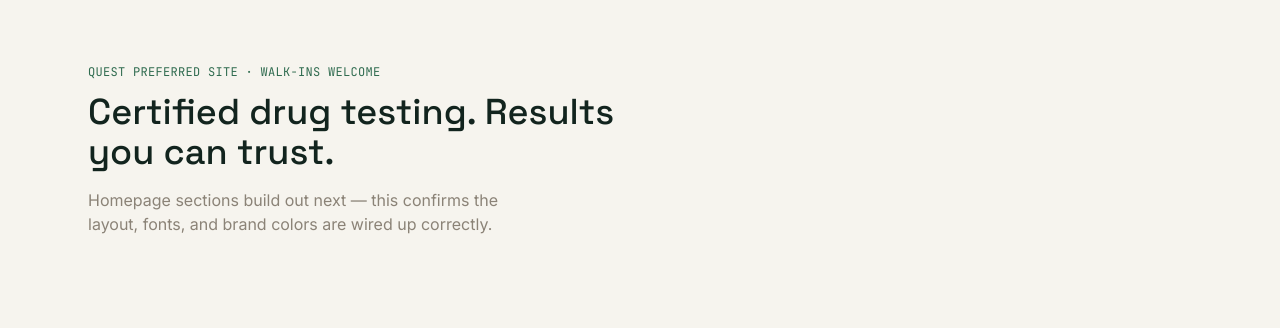
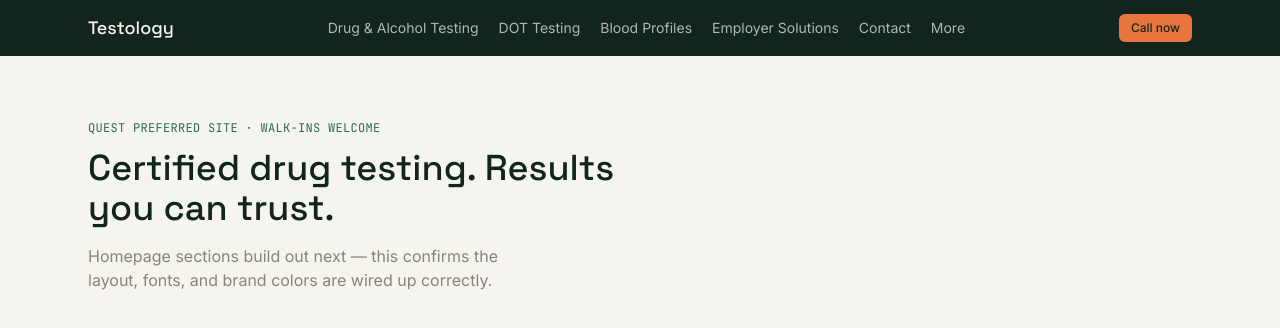
Before and after one commit to OmkarVaity/Testology-website, a Next.js app: page / in a window 1280 px wide. Shown: the top 328 px of the page. Built offline with nearby package versions, Linux system fonts and the light colour scheme.

Commit message:
feat: add Header with grouped nav and dropdown menus

```diff
--- a/app/layout.tsx
+++ b/app/layout.tsx
@@ -1,6 +1,7 @@
 import type { Metadata } from "next";
 import { Space_Grotesk, Inter, JetBrains_Mono } from "next/font/google";
 import "./globals.css";
+import { Header } from "@/components/layout/Header";
 
 const spaceGrotesk = Space_Grotesk({
   subsets: ["latin"],
@@ -34,7 +35,10 @@ export default function RootLayout({
       <body
         className={`${spaceGrotesk.variable} ${inter.variable} ${jetbrainsMono.variable} antialiased`}
       >
-        {children}
+        <body className={`${spaceGrotesk.variable} ${inter.variable} ${jetbrainsMono.variable} antialiased`}>
+          <Header />
+          {children}
+        </body>
       </body>
     </html>
   );
--- /dev/null
+++ b/components/layout/Header.tsx
@@ -0,0 +1,79 @@
+"use client";
+
+import { useState } from "react";
+import Link from "next/link";
+import { siteConfig } from "@/content/site-config";
+
+export function Header() {
+  const [openMenu, setOpenMenu] = useState<string | null>(null);
+
+  return (
+    <header className="sticky top-0 z-50 bg-ink">
+      <div className="mx-auto flex max-w-6xl items-center justify-between px-6 py-3.5">
+        <Link href="/" className="font-display text-lg font-medium text-bone">
+          Testology
+        </Link>
+
+        <nav className="hidden items-center gap-5 text-sm text-bone/70 lg:flex">
+          {siteConfig.primaryNav.map((item) =>
+            item.children ? (
+              <div
+                key={item.href}
+                className="relative"
+                onMouseEnter={() => setOpenMenu(item.label)}
+                onMouseLeave={() => setOpenMenu(null)}
+              >
+                <button className="transition hover:text-bone">{item.label}</button>
+                {openMenu === item.label && (
+                  <div className="absolute left-0 top-full min-w-52 rounded-md border border-bone/10 bg-ink py-2 shadow-lg">
+                    {item.children.map((child) => (
+                      <Link
+                        key={child.href}
+                        href={child.href}
+                        className="block px-4 py-2 text-sm text-bone/70 transition hover:bg-bone/5 hover:text-bone"
+                      >
+                        {child.label}
+                      </Link>
+                    ))}
+                  </div>
+                )}
+              </div>
+            ) : (
+              <Link key={item.href} href={item.href} className="transition hover:text-bone">
+                {item.label}
+              </Link>
+            ),
+          )}
+
+          <div
+            className="relative"
+            onMouseEnter={() => setOpenMenu("more")}
+            onMouseLeave={() => setOpenMenu(null)}
+          >
+            <button className="transition hover:text-bone">More</button>
+            {openMenu === "more" && (
+              <div className="absolute right-0 top-full min-w-56 rounded-md border border-bone/10 bg-ink py-2 shadow-lg">
+                {siteConfig.moreNav.map((item) => (
+                  <Link
+                    key={item.href}
+                    href={item.href}
+                    className="block px-4 py-2 text-sm text-bone/70 transition hover:bg-bone/5 hover:text-bone"
+                  >
+                    {item.label}
+                  </Link>
+                ))}
+              </div>
+            )}
+          </div>
+        </nav>
+
+        <a
+          href={`tel:+1${siteConfig.contact.tollFree.replace(/-/g, "")}`}
+          className="rounded-md bg-signal px-3 py-1.5 text-xs font-medium text-ink"
+        >
+          Call now
+        </a>
+      </div>
+    </header>
+  );
+}
--- /dev/null
+++ b/content/site-config.ts
@@ -0,0 +1,65 @@
+export type NavItem = {
+  label: string;
+  href: string;
+  children?: NavItem[];
+};
+
+export const siteConfig = {
+  name: "Testology, Inc.",
+  tagline: "Certified drug testing and health screening in Brighton, MA",
+
+  contact: {
+    tollFree: "877-211-4447",
+    direct: "857-384-9194",
+    examsEmail: "exams@testology.org",
+  },
+
+  location: {
+    name: "Brighton Clinic",
+    line1: "380 Washington St., Suite 202, 2nd Floor",
+    line2: "Brighton, MA 02135",
+  },
+
+  hours: {
+    weekday: "Monday–Friday: 9AM–6PM",
+    saturday: "Closed (July & August 2026)",
+  },
+
+  // Primary nav — visible directly in the header
+  primaryNav: [
+    {
+      label: "Drug & Alcohol Testing",
+      href: "/services/drug-and-alcohol-testing",
+      children: [
+        { label: "Rapid Drug Testing", href: "/services/rapid-drug-testing" },
+        { label: "Oral Fluid Testing", href: "/services/oral-fluid-testing" },
+        { label: "Hair Drug Testing", href: "/services/hair-drug-testing" },
+        { label: "Mobile Drug Testing", href: "/services/mobile-drug-testing" },
+      ],
+    },
+    { label: "DOT Testing", href: "/dot-testing" },
+    {
+      label: "Blood Profiles",
+      href: "/blood-profiles",
+      children: [
+        { label: "Immunity Panels", href: "/blood-profiles/immunity-panels" },
+        { label: "Specialty Blood Panels", href: "/blood-profiles/specialty-panels" },
+      ],
+    },
+    { label: "Employer Solutions", href: "/employer-solutions" },
+    { label: "Contact", href: "/contact" },
+  ] satisfies NavItem[],
+
+  // Everything else — tucked into a "More" dropdown
+  moreNav: [
+    { label: "Physicals", href: "/physicals" },
+    { label: "Testology Labs", href: "/testology-labs" },
+    { label: "Vaccines", href: "/vaccines" },
+    { label: "Respiratory Fit Testing", href: "/respiratory-fit-testing" },
+    { label: "Paramedical Services", href: "/paramedical-services" },
+    { label: "Genetic Testing", href: "/genetic-testing" },
+    { label: "Mobile Phlebotomy", href: "/mobile-phlebotomy" },
+    { label: "Event Drug Testing", href: "/event-drug-testing" },
+    { label: "Partnered Labs", href: "/partnered-labs" },
+  ] satisfies NavItem[],
+} as const;
```
